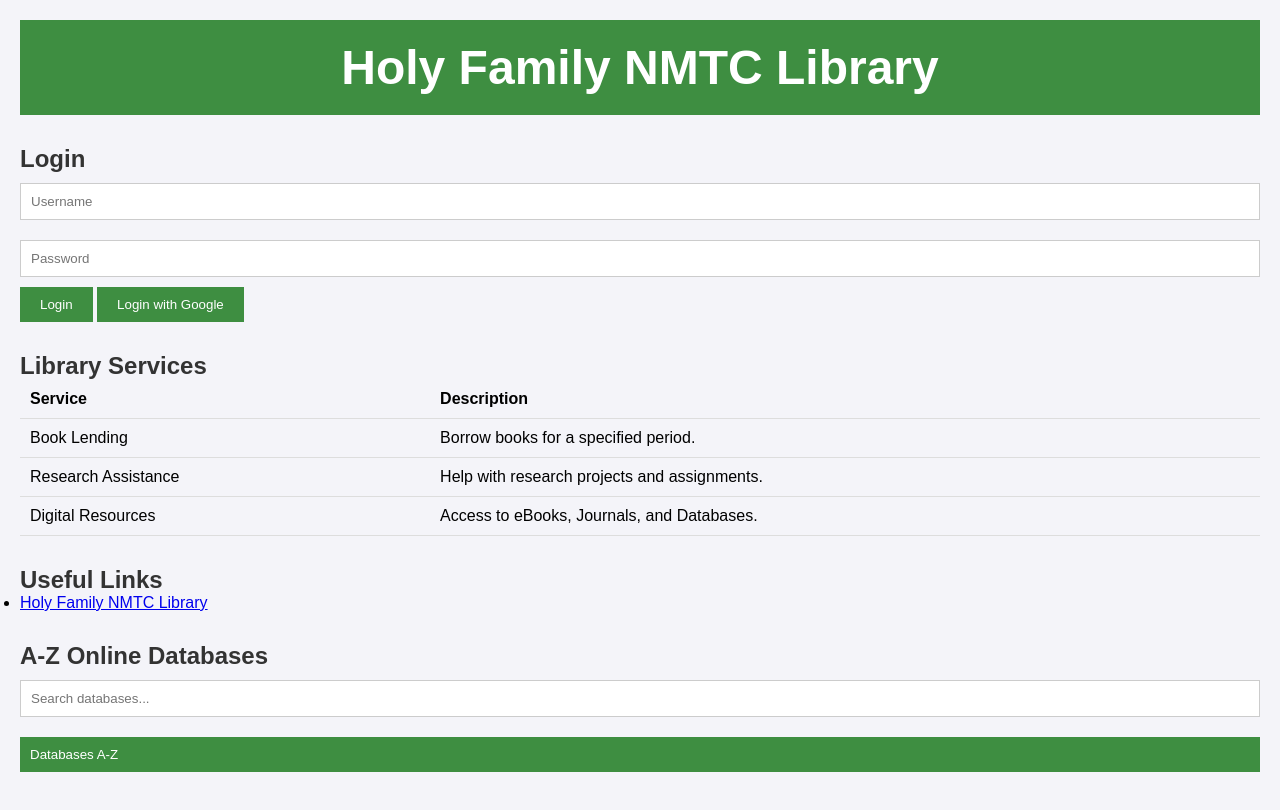
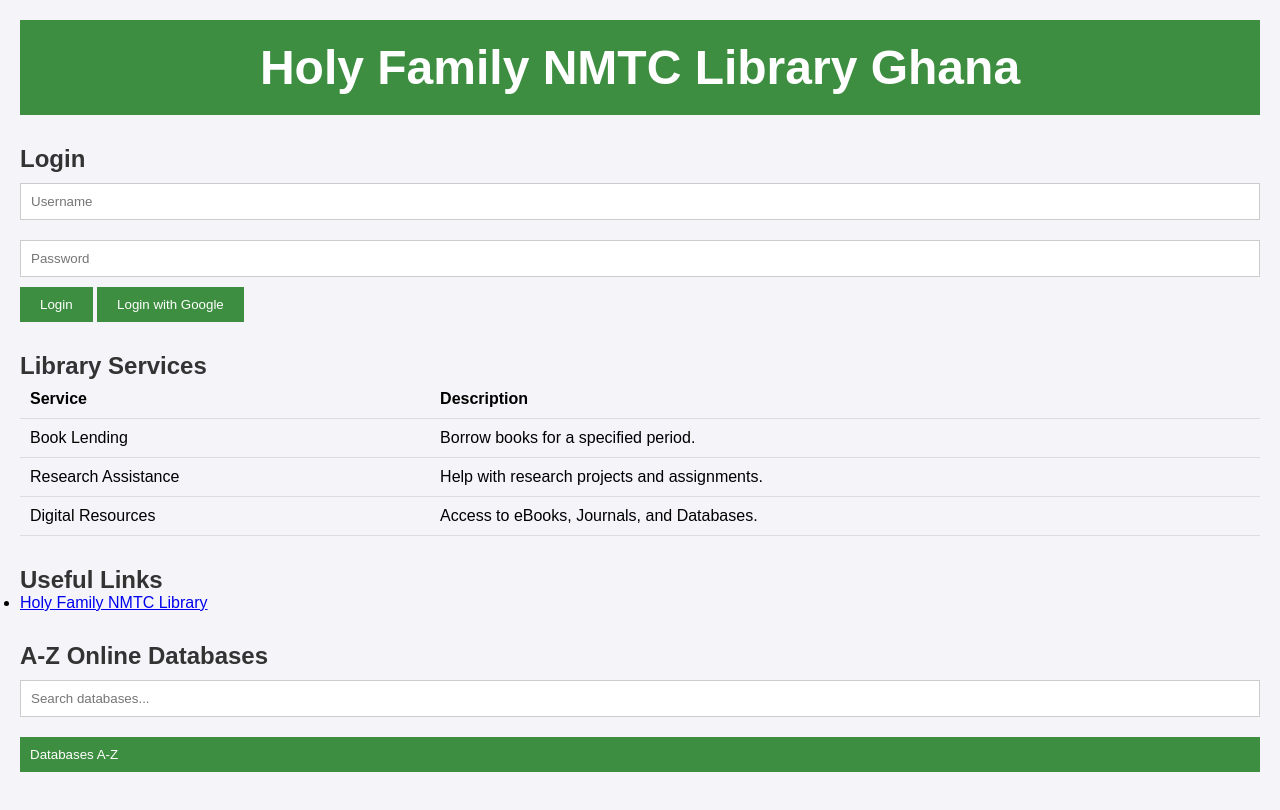
Before and after one commit to Holyfamily1/Library-A-Z-Database, a plain HTML site: page index.html in a window 1280 px wide. Drawn offline with Linux system fonts and the light colour scheme.

Commit message:
Update index.html

```diff
--- a/index.html
+++ b/index.html
@@ -9,7 +9,7 @@
 <body>
 
 <header>
-  <h1>Holy Family NMTC Library</h1>
+  <h1>Holy Family NMTC Library Ghana</h1>
 </header>
 
 <section class="login-section">
```
